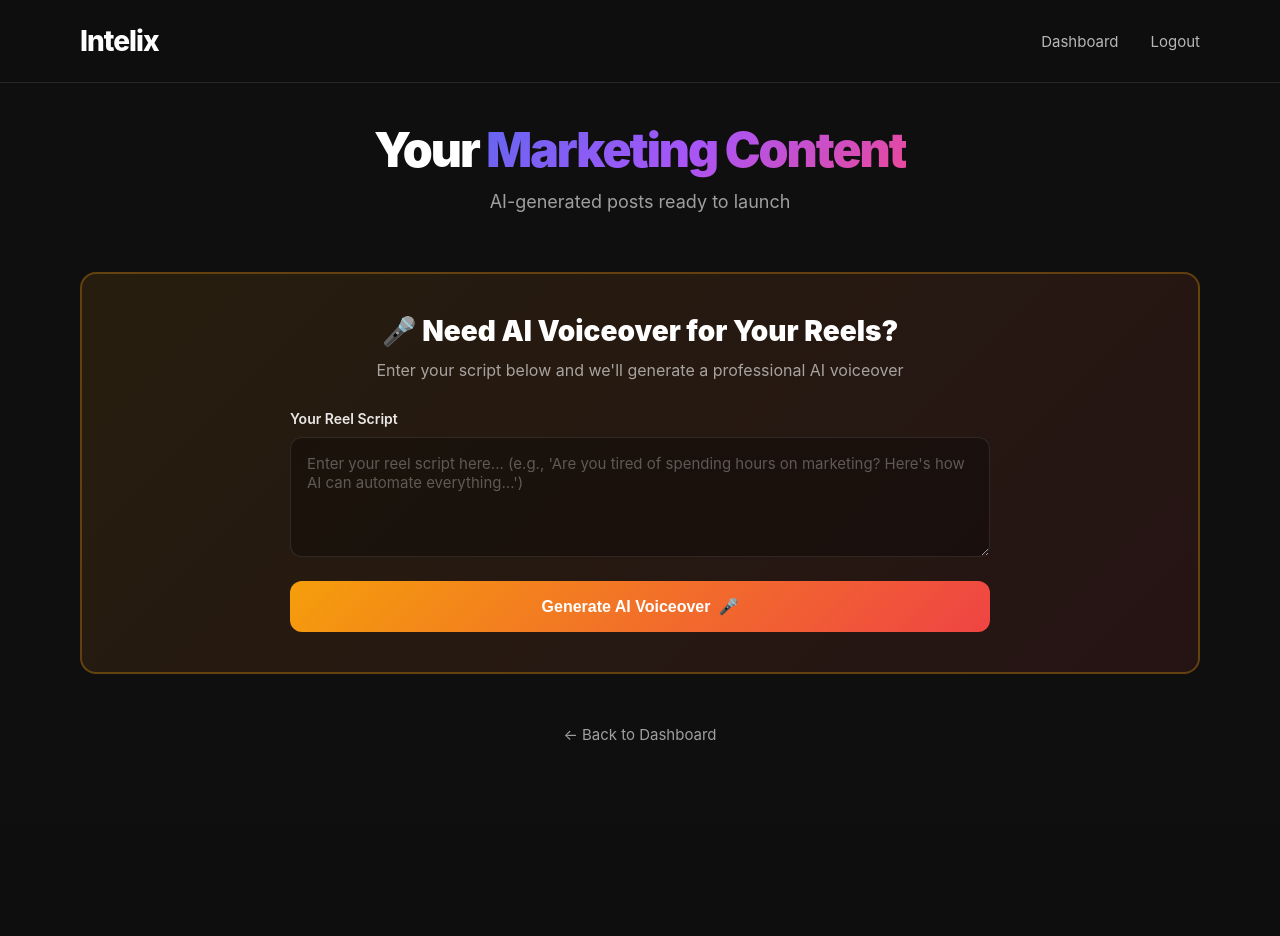
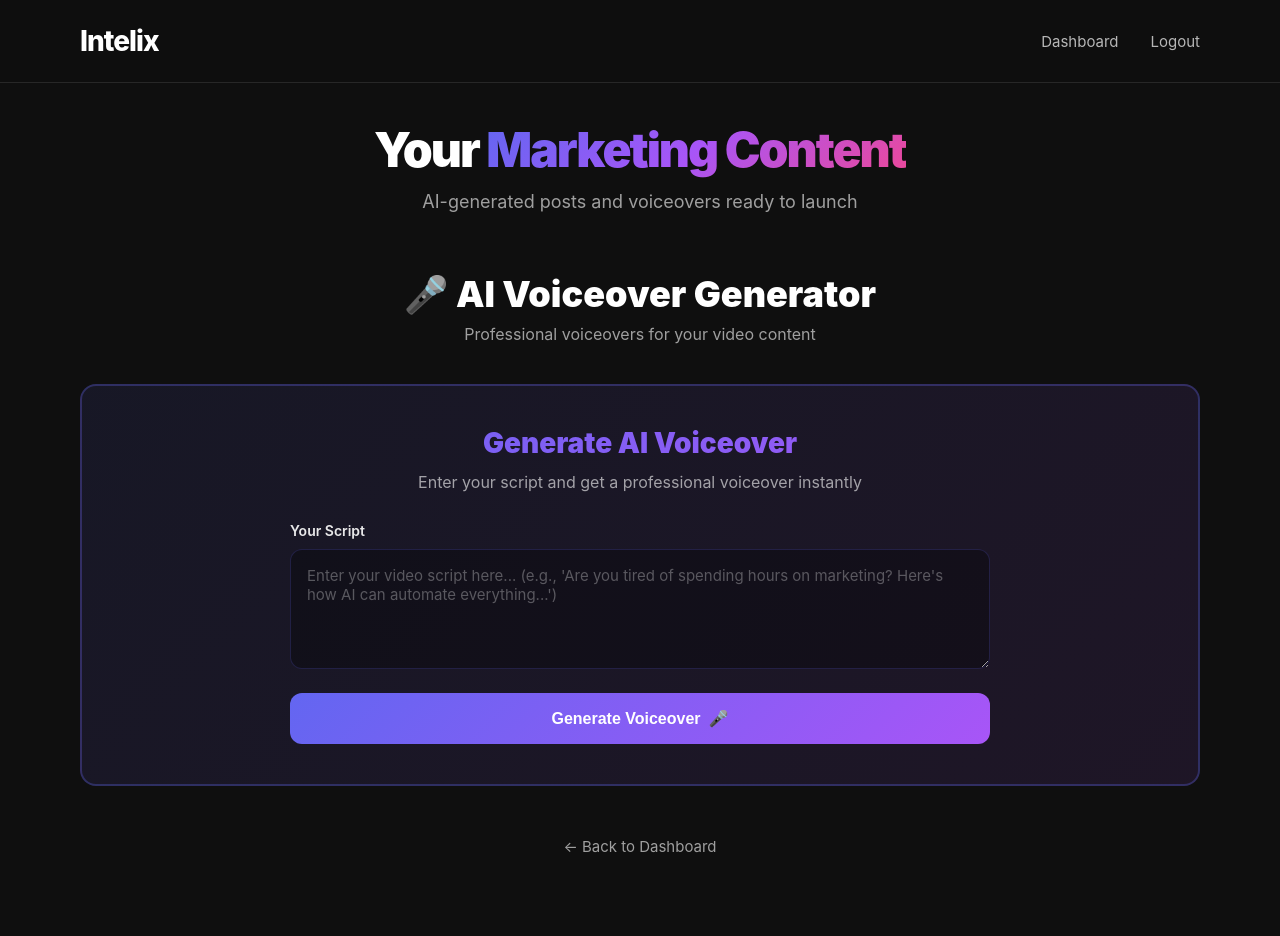
Before and after one commit to vedpalsodkar988-tech/Intelix-V2, a Flask app: page /marketing in a window 1280 px wide. Before the commit the page ends 741 px from the top, so only its background shows below. Run offline with Flask 3, Linux system fonts and the light colour scheme; the visitor is signed in with stand-in values (Sample User, id 1); some libraries are stand-ins or nearby versions.

Commit message:
Update marketing.html

```diff
--- a/templates/marketing.html
+++ b/templates/marketing.html
@@ -294,10 +294,10 @@
             transform: none;
         }
 
-        /* Voiceover Generator */
+        /* Voiceover Generator - REDESIGNED */
         .voiceover-generator {
-            background: linear-gradient(135deg, rgba(245, 158, 11, 0.1) 0%, rgba(239, 68, 68, 0.1) 100%);
-            border: 2px solid rgba(245, 158, 11, 0.3);
+            background: linear-gradient(135deg, rgba(99, 102, 241, 0.1) 0%, rgba(168, 85, 247, 0.1) 100%);
+            border: 2px solid rgba(99, 102, 241, 0.3);
             border-radius: 16px;
             padding: 40px;
             margin-bottom: 50px;
@@ -308,6 +308,10 @@
             font-weight: 900;
             margin-bottom: 12px;
             text-align: center;
+            background: linear-gradient(135deg, #6366F1 0%, #A855F7 100%);
+            -webkit-background-clip: text;
+            -webkit-text-fill-color: transparent;
+            background-clip: text;
         }
 
         .voiceover-generator .subtitle {
@@ -337,7 +341,7 @@
             width: 100%;
             padding: 16px;
             background: rgba(0, 0, 0, 0.3);
-            border: 1px solid rgba(255, 255, 255, 0.1);
+            border: 1px solid rgba(99, 102, 241, 0.2);
             border-radius: 12px;
             font-size: 15px;
             color: #FFFFFF;
@@ -349,8 +353,9 @@
 
         .form-group textarea:focus {
             outline: none;
-            border-color: #f59e0b;
+            border-color: #6366F1;
             background: rgba(0, 0, 0, 0.4);
+            box-shadow: 0 0 0 3px rgba(99, 102, 241, 0.1);
         }
 
         .form-group textarea::placeholder {
@@ -359,7 +364,7 @@
 
         .btn-generate-voice {
             width: 100%;
-            background: linear-gradient(135deg, #f59e0b 0%, #ef4444 100%);
+            background: linear-gradient(135deg, #6366F1 0%, #A855F7 100%);
             color: white;
             padding: 16px;
             border: none;
@@ -376,7 +381,7 @@
 
         .btn-generate-voice:hover {
             transform: translateY(-2px);
-            box-shadow: 0 10px 30px rgba(245, 158, 11, 0.3);
+            box-shadow: 0 10px 30px rgba(99, 102, 241, 0.3);
         }
 
         .btn-generate-voice:disabled {
@@ -388,6 +393,7 @@
         .voiceover-result {
             margin-top: 30px;
             background: rgba(0, 0, 0, 0.3);
+            border: 1px solid rgba(99, 102, 241, 0.2);
             border-radius: 12px;
             padding: 20px;
             display: none;
@@ -399,7 +405,7 @@
 
         .voiceover-result h4 {
             font-size: 14px;
-            color: #f59e0b;
+            color: #A855F7;
             margin-bottom: 12px;
             text-transform: uppercase;
             font-weight: 600;
@@ -408,13 +414,15 @@
         .audio-player {
             width: 100%;
             margin-bottom: 12px;
+            height: 40px;
+            border-radius: 8px;
         }
 
         .download-audio {
             display: inline-block;
-            background: rgba(245, 158, 11, 0.2);
-            border: 1px solid rgba(245, 158, 11, 0.3);
-            color: #f59e0b;
+            background: linear-gradient(135deg, #6366F1 0%, #A855F7 100%);
+            border: none;
+            color: white;
             padding: 10px 20px;
             border-radius: 8px;
             font-size: 13px;
@@ -424,7 +432,8 @@
         }
 
         .download-audio:hover {
-            background: rgba(245, 158, 11, 0.3);
+            transform: translateY(-2px);
+            box-shadow: 0 8px 20px rgba(99, 102, 241, 0.3);
         }
 
         .hidden-textarea {
@@ -504,7 +513,7 @@
     <div class="container">
         <div class="header">
             <h1>Your <span class="gradient-text">Marketing Content</span></h1>
-            <p>AI-generated posts ready to launch</p>
+            <p>AI-generated posts and voiceovers ready to launch</p>
         </div>
 
         {% if idea %}
@@ -575,22 +584,27 @@
         </div>
         {% endif %}
 
-        <!-- AI Voiceover Generator -->
+        <!-- AI Voiceover Generator - REDESIGNED -->
+        <div class="section-header">
+            <h2>🎤 AI Voiceover Generator</h2>
+            <p>Professional voiceovers for your video content</p>
+        </div>
+
         <div class="voiceover-generator">
-            <h2>🎤 Need AI Voiceover for Your Reels?</h2>
-            <p class="subtitle">Enter your script below and we'll generate a professional AI voiceover</p>
+            <h2>Generate AI Voiceover</h2>
+            <p class="subtitle">Enter your script and get a professional voiceover instantly</p>
 
             <div class="voiceover-form">
                 <div class="form-group">
-                    <label for="voiceover-script">Your Reel Script</label>
+                    <label for="voiceover-script">Your Script</label>
                     <textarea
                         id="voiceover-script"
-                        placeholder="Enter your reel script here... (e.g., 'Are you tired of spending hours on marketing? Here's how AI can automate everything...')"
+                        placeholder="Enter your video script here... (e.g., 'Are you tired of spending hours on marketing? Here's how AI can automate everything...')"
                     ></textarea>
                 </div>
 
                 <button class="btn-generate-voice" id="generateVoiceBtn" onclick="generateVoiceover()">
-                    <span id="voiceText">Generate AI Voiceover</span>
+                    <span id="voiceText">Generate Voiceover</span>
                     <span id="voiceIcon">🎤</span>
                 </button>
 
@@ -737,7 +751,7 @@
 
             // Re-enable button
             btn.disabled = false;
-            btnText.textContent = 'Generate AI Voiceover';
+            btnText.textContent = 'Generate Voiceover';
             btnIcon.textContent = '🎤';
         }
     </script>
```
